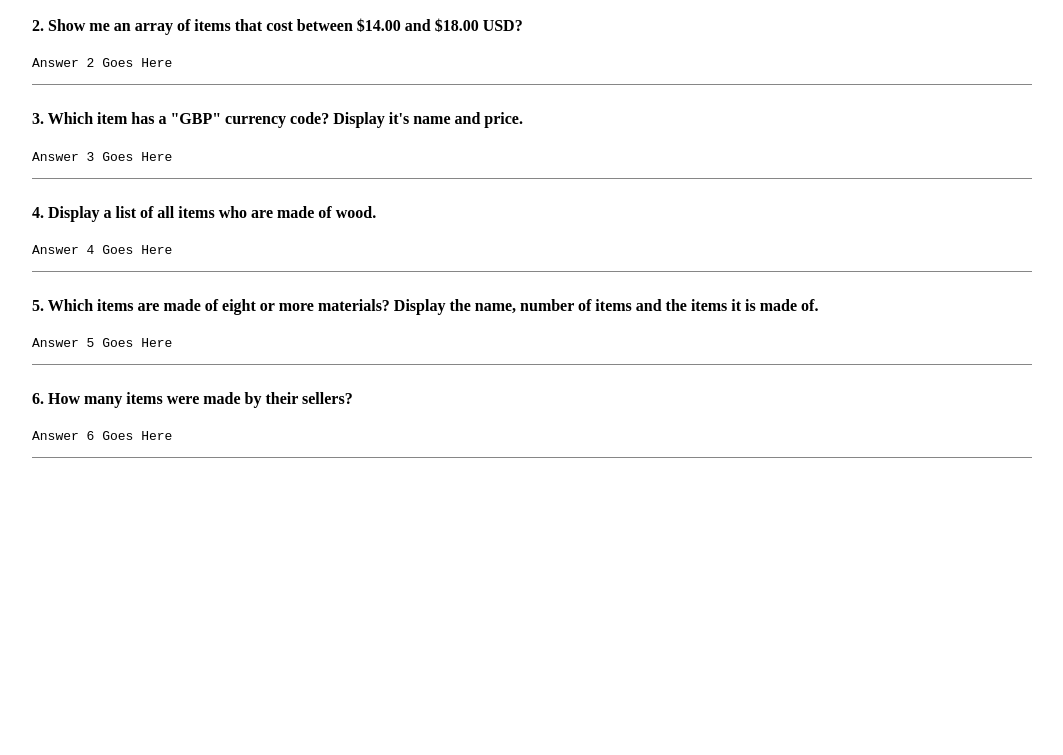
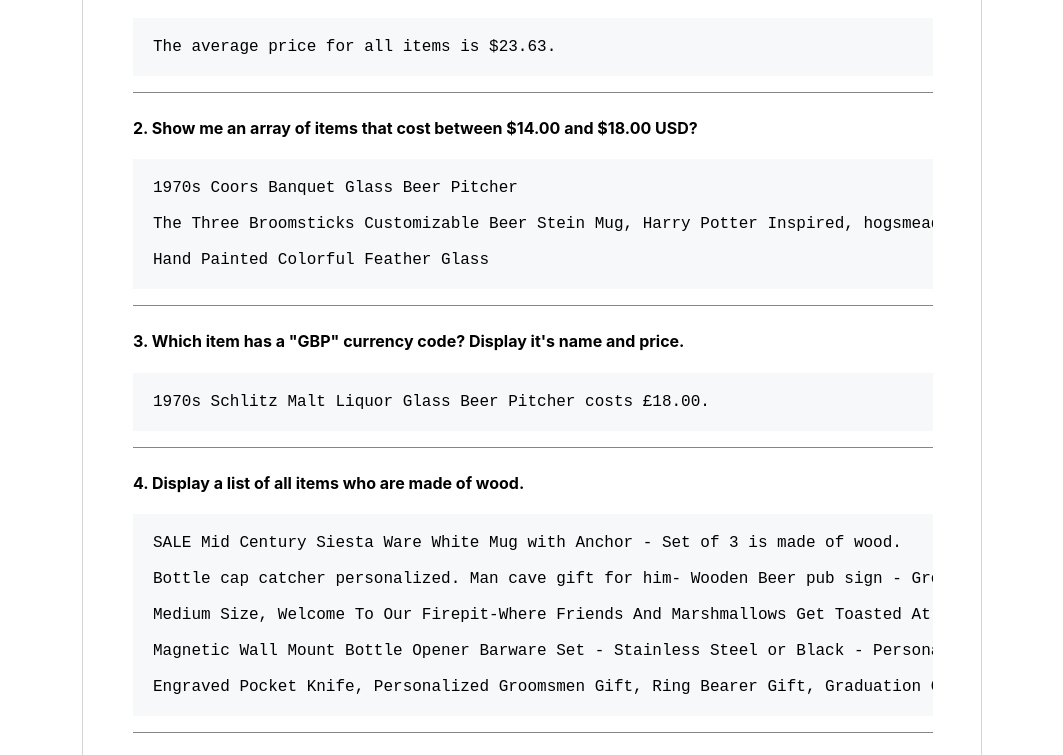
Before and after one commit to xplodnstar/Array-Methods, a plain HTML site: page index.html in a window 1280 px wide. Shown: the part 156-911 px from the top of the page, without its empty margins (108-1171 px from the left). Before the commit the page ends 800 px from the top, so only its background shows below. Drawn offline with Linux system fonts and the light colour scheme.

Commit message:
final submission

```diff
--- a/index.html
+++ b/index.html
@@ -1,12 +1,22 @@
 <!DOCTYPE html>
 <html>
+
 <head>
   <title>Etsy Data Parsing</title>
   <style type="text/css">
-  .container { width: 1000px; margin: 0 auto;}
-  .question { margin-bottom: 25px; border-bottom: 1px solid rgba(134,134,134,1);}
+    .container {
+      width: 1000px;
+      margin: 0 auto;
+    }
+
+    .question {
+      margin-bottom: 25px;
+      border-bottom: 1px solid rgba(134, 134, 134, 1);
+    }
   </style>
+  <link rel="stylesheet" href="main.css">
 </head>
+
 <body>
 
   <div class="container">
@@ -34,7 +44,8 @@
     </div>
 
     <div class="question">
-      <h4>5. Which items are made of eight or more materials? Display the name, number of items and the items it is made of.</h4>
+      <h4>5. Which items are made of eight or more materials? Display the name, number of items and the items it is made
+        of.</h4>
       <pre id="answer5">Answer 5 Goes Here</pre>
     </div>
 
@@ -51,4 +62,5 @@
   <script src="main.js"></script>
 
 </body>
+
 </html>
--- /dev/null
+++ b/main.css
@@ -0,0 +1,37 @@
+html {box-sizing: border-box}
+*,*::before,*::after{box-sizing: inherit}
+
+body {
+    background-color: white;
+    font-family: -apple-system, BlinkMacSystemFont, 'Segoe UI', Roboto, Oxygen, Ubuntu, Cantarell, 'Open Sans', 'Helvetica Neue', sans-serif;
+    margin: auto;
+    width: 900px;
+    border: solid 1px rgb(209, 213, 217);
+    padding: 50px;
+    word-wrap: break-word;
+}
+
+pre {
+    background-color: rgb(246, 248, 250);
+    font-family: 'Courier New', Courier, monospace;
+    padding: 20px;
+    width: 800px;
+    overflow: scroll;
+}
+
+::-webkit-scrollbar {
+  width: 10px;
+}
+
+::-webkit-scrollbar-track {
+  background: #ffffff;
+}
+
+::-webkit-scrollbar-thumb {
+  background: rgb(195,195,195);
+}
+
+.question {
+    width: 800px;
+
+}
--- /dev/null
+++ b/main.js
@@ -0,0 +1,71 @@
+// 1. What is the average price of all items ?
+var count = items.length
+var priceArr = items.map(function (unit) {
+    return unit.price
+})
+var totPrice = items.reduce(function (a, b) {
+    return a + b.price
+}, 0)
+var avg = totPrice / count
+
+document.querySelector('#answer1').innerHTML = `The average price for all items is $${avg.toFixed(2)}.`
+
+
+// 2. Show me an array of items that cost between $14.00 and $18.00 USD ?
+var usdArr = items.filter(function (unit) {
+    return unit.currency_code === "USD"
+})
+var between = usdArr.filter(function (unit) {
+    if (unit.price > 14.00 && unit.price < 18.00) {
+        return true
+    }
+})
+var titles1 = between.map(function (unit) {
+    return unit.title
+})
+
+document.querySelector('#answer2').innerHTML = `${titles1.join(" \n\n")}`
+
+
+// 3. Which item has a "GBP" currency code ? Display it's name and price.
+var gbpArr = items.filter(function (unit) {
+    return unit.currency_code === "GBP"
+})
+var titles2 = gbpArr.map(function (unit) {
+    return unit.title
+})
+
+document.querySelector('#answer3').innerHTML = `${titles2.join()} costs £18.00.`
+
+
+// 4. Display a list of all items who are made of wood.
+var woodArr = items.filter(function (unit) {
+    return unit.materials.includes('wood')
+})
+
+var titles3 = woodArr.map(function (unit) {
+    return unit.title
+})
+
+document.querySelector('#answer4').innerHTML = `${titles3.join(" is made of wood.\n\n")} is made of wood.`
+
+
+// 5. Which items are made of eight or more materials ? Display the name, number of items and the items it is made of.
+var matsArr = items.filter(function (unit) {
+    return unit.materials.length >= 8
+})
+var mat8Arr = matsArr.map(function (unit) {
+    return `${unit.title} has ${unit.materials.length} materials:\n${unit.materials.join('\n')
+        } \n\n`
+})
+
+document.querySelector('#answer5').innerHTML = `${mat8Arr.join('\n')}`
+
+
+// 6. How many items were made by their sellers ?
+var makeArr = items.filter(function (unit) {
+    return unit.who_made.includes('i_did')
+})
+var made = makeArr.length
+
+document.querySelector('#answer6').innerHTML = `${made} were made by their sellers.`
```
